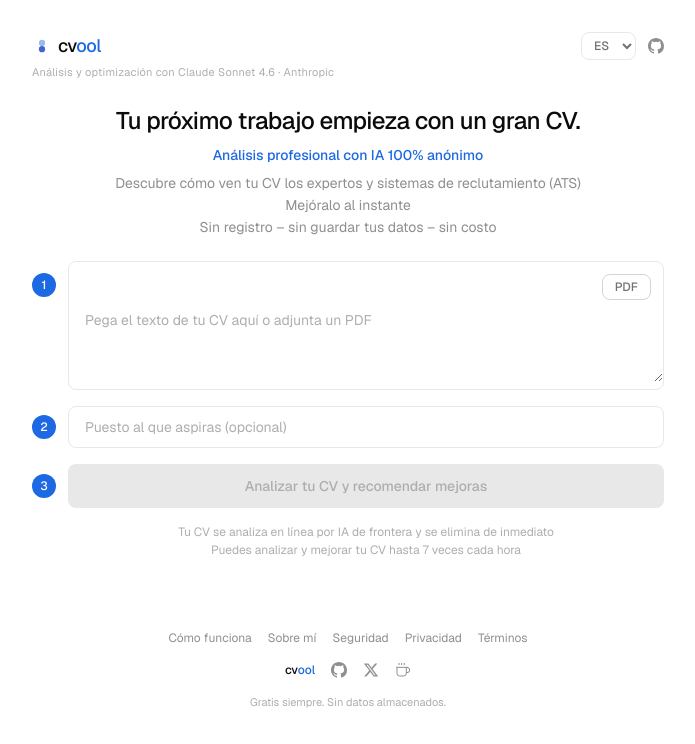
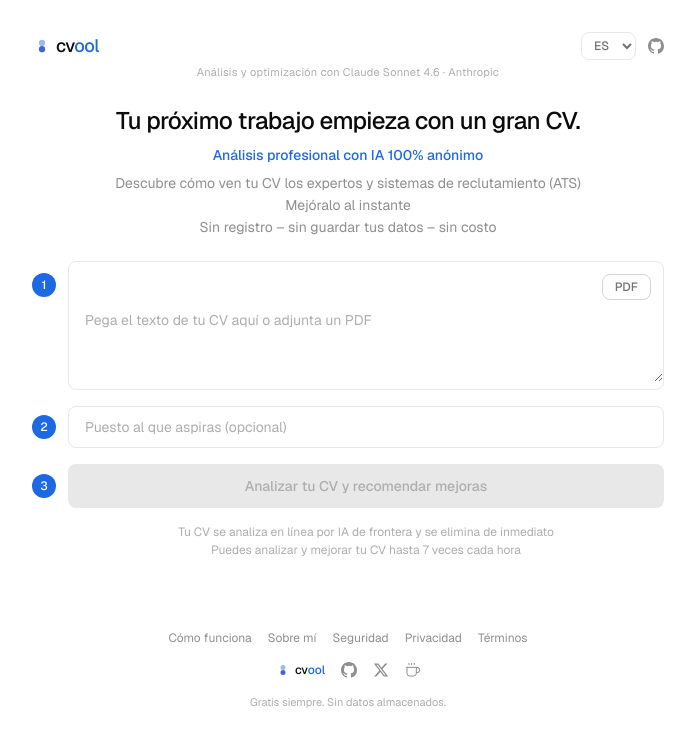
Before and after one commit to pixan-ai/cvool, a Next.js app: page / in a window 1280 px wide. Shown: the top 744 px of the page, without its empty margins (292-987 px from the left). Built offline with nearby package versions, Linux system fonts and the light colour scheme.

Commit message:
fix: center favicon+text alignment in header/footer, center subtitle

```diff
--- a/src/app/page.tsx
+++ b/src/app/page.tsx
@@ -11,8 +11,8 @@
 
 const Cv = () => <span><span className="text-ink-900">cv</span><span className="text-accent">ool</span></span>;
 
-const FaviconIcon = () => (
-  <svg className="w-5 h-5 shrink-0" viewBox="0 0 64 64" xmlns="http://www.w3.org/2000/svg">
+const FaviconIcon = ({ size = "w-5 h-5" }: { size?: string }) => (
+  <svg className={`${size} shrink-0`} viewBox="0 0 64 64" xmlns="http://www.w3.org/2000/svg">
     <rect x="2" y="2" width="60" height="60" rx="12" fill="#ffffff" />
     <circle cx="32" cy="22" r="10" fill="#99bbee" />
     <circle cx="32" cy="42" r="10" fill="#4466cc" />
@@ -163,7 +163,7 @@
       {/* Header */}
       <header className="space-y-1">
         <div className="flex items-center justify-between">
-          <span className="inline-flex items-center font-[family-name:var(--font-geist)] text-lg font-medium tracking-tight"><FaviconIcon /><span className="ml-1.5"><span className="text-ink-900">cv</span><span className="text-accent">ool</span></span></span>
+          <span className="inline-flex items-center gap-1 font-[family-name:var(--font-geist)] text-lg font-medium tracking-tight"><FaviconIcon /><span><span className="text-ink-900">cv</span><span className="text-accent">ool</span></span></span>
           <div className="flex items-center gap-3">
             <select value={lang} onChange={(e) => setLang(e.target.value as Lang)}
               className="text-xs font-medium text-ink-500 bg-transparent border border-ink-100 rounded-lg px-2 py-1 focus:outline-none focus:border-accent cursor-pointer">
@@ -174,7 +174,7 @@
             </a>
           </div>
         </div>
-        <p className="text-[11px] text-ink-300 tracking-wide">{lang === "es" ? "An\u00e1lisis y optimizaci\u00f3n con Claude Sonnet 4.6 \u00b7 Anthropic" : "Analysis & optimization with Claude Sonnet 4.6 \u00b7 Anthropic"}</p>
+        <p className="text-[11px] text-ink-300 tracking-wide text-center">{lang === "es" ? "An\u00e1lisis y optimizaci\u00f3n con Claude Sonnet 4.6 \u00b7 Anthropic" : "Analysis & optimization with Claude Sonnet 4.6 \u00b7 Anthropic"}</p>
       </header>
 
       {/* Hero */}
@@ -390,7 +390,7 @@
           <Link href="/terms" className="hover:text-ink-700 transition">{lang === "es" ? "T\u00e9rminos" : "Terms"}</Link>
         </div>
         <div className="flex items-center justify-center gap-4 text-xs text-ink-400">
-          <span className="font-medium"><Cv /></span>
+          <span className="inline-flex items-center gap-1 font-medium"><FaviconIcon size="w-4 h-4" /><Cv /></span>
           <a href="https://github.com/pixan-ai/cvool" target="_blank" rel="noopener noreferrer" className="hover:text-ink-600 transition" aria-label="GitHub">
             <svg className="w-4 h-4" viewBox="0 0 24 24" fill="currentColor"><path d="M12 0C5.37 0 0 5.37 0 12c0 5.3 3.44 9.8 8.2 11.39.6.11.82-.26.82-.58v-2.03c-3.34.73-4.04-1.61-4.04-1.61-.55-1.39-1.34-1.76-1.34-1.76-1.09-.75.08-.73.08-.73 1.2.08 1.84 1.24 1.84 1.24 1.07 1.83 2.81 1.3 3.5 1 .11-.78.42-1.3.76-1.6-2.67-.3-5.47-1.33-5.47-5.93 0-1.31.47-2.38 1.24-3.22-.13-.3-.54-1.52.12-3.18 0 0 1-.32 3.3 1.23a11.5 11.5 0 0 1 6.02 0c2.28-1.55 3.29-1.23 3.29-1.23.66 1.66.25 2.88.12 3.18.77.84 1.24 1.91 1.24 3.22 0 4.61-2.81 5.63-5.48 5.93.43.37.81 1.1.81 2.22v3.29c0 .32.22.7.82.58A12.01 12.01 0 0 0 24 12c0-6.63-5.37-12-12-12z"/></svg>
           </a>
```
